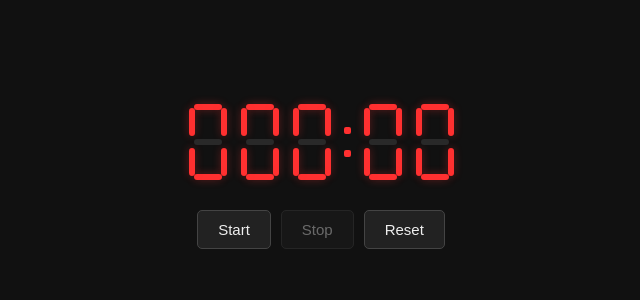
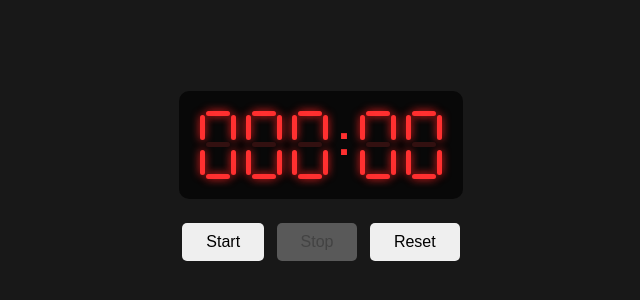
Before and after one commit to hejazee/cls, a plain HTML site: page 3 - Hard/1 - timer/timer.html in a window 1280 px wide. Shown: the part 224-524 px from the top of the page, without its empty margins (319-959 px from the left). Drawn offline with Linux system fonts and the light colour scheme.

Commit message:
simplification to timer

```diff
--- a/3 - Hard/1 - timer/timer.html
+++ b/3 - Hard/1 - timer/timer.html
@@ -1,3 +1,4 @@
+
 <!DOCTYPE html>
 <html lang="en">
 <head>
@@ -6,285 +7,291 @@
     <title>Digital Timer</title>
 
     <style>
-        /* Basic page layout and dark theme. */
-        * {
-            box-sizing: border-box;
+        body {
+            min-height: 100vh;
+            margin: 0;
+            display: flex;
+            flex-direction: column;
+            justify-content: center;
+            align-items: center;
+            gap: 24px;
+            background: #181818;
+            font-family: sans-serif;
         }
 
-        body {
-            margin: 0;
-            min-height: 100vh;
+        #display {
             display: flex;
-            justify-content: center;
             align-items: center;
-            background: #111;
-            color: #eee;
-            font-family: Arial, sans-serif;
+            gap: 8px;
+            padding: 20px;
+            background: #080808;
+            border-radius: 10px;
         }
 
-        /* Center the timer and its buttons. */
-        .timer {
-            text-align: center;
-        }
-
-        /* Arrange the digits and separator in one row. */
-        .display {
-            display: flex;
-            align-items: center;
-            justify-content: center;
-            gap: 8px;
-            margin-bottom: 30px;
-        }
-
-        /* Each digit consists of seven rectangular segments. */
         .digit {
             position: relative;
-            width: 44px;
-            height: 76px;
+            width: 38px;
+            height: 68px;
         }
 
         /* Shared appearance of all seven segments. */
         .segment {
             position: absolute;
-            background: #292929;
-            border-radius: 4px;
+            background: #321010;
+            border-radius: 3px;
         }
 
-        /* Horizontal segments: top, middle, and bottom. */
+        /* A lit segment becomes bright red with a subtle glow. */
+        .segment.on {
+            background: #ff3030;
+            box-shadow: 0 0 8px #ff2020;
+        }
+
+        /* Horizontal segments: a, g, d. */
         .a, .g, .d {
-            width: 28px;
-            height: 6px;
-            left: 8px;
+            width: 24px;
+            height: 5px;
+            left: 7px;
         }
 
         .a { top: 0; }
-        .g { top: 35px; }
+        .g { top: 31px; }
         .d { bottom: 0; }
 
-        /* Vertical segments on the left and right. */
-        .b, .c, .e, .f {
-            width: 6px;
-            height: 28px;
+        /* Vertical segments: f, b, e, c. */
+        .f, .b, .e, .c {
+            width: 5px;
+            height: 25px;
         }
 
-        .b { top: 4px; right: 3px; }
-        .c { bottom: 4px; right: 3px; }
-        .e { bottom: 4px; left: 3px; }
-        .f { top: 4px; left: 3px; }
+        .f { top: 4px; left: 1px; }
+        .b { top: 4px; right: 1px; }
+        .e { bottom: 4px; left: 1px; }
+        .c { bottom: 4px; right: 1px; }
 
-        /* Illuminate only the segments required for each digit. */
-        .segment.on {
-            background: #ff3030;
-            box-shadow: 0 0 8px #ff303055;
-        }
-
-        /* The colon separates seconds from centiseconds. */
         .colon {
-            display: flex;
-            flex-direction: column;
-            justify-content: center;
-            gap: 16px;
-            margin: 0 2px;
-        }
-
-        .colon span {
-            width: 7px;
-            height: 7px;
-            background: #ff3030;
-            border-radius: 2px;
-        }
-
-        /* Simple, consistent button styling. */
-        .buttons {
-            display: flex;
-            justify-content: center;
-            gap: 10px;
+            color: #ff3030;
+            font-size: 42px;
+            font-weight: bold;
+            padding-bottom: 8px;
         }
 
         button {
-            padding: 10px 20px;
-            border: 1px solid #444;
+            padding: 10px 24px;
+            margin: 0 4px;
+            border: 0;
             border-radius: 5px;
-            background: #222;
-            color: #eee;
-            font-size: 15px;
             cursor: pointer;
-        }
-
-        button:hover {
-            background: #333;
+            font-size: 16px;
         }
 
         button:disabled {
-            opacity: 0.4;
-            cursor: default;
-        }
-
-        /* Keep the timer usable on narrow screens. */
-        @media (max-width: 360px) {
-            .display { gap: 3px; }
-            .digit { transform: scale(.85); margin: 0 -3px; }
-            button { padding: 10px 12px; }
+            cursor: not-allowed;
         }
     </style>
 </head>
 <body>
 
-    <main class="timer">
+    <!-- Five static digits display seconds:centiseconds. -->
 
-        <!-- Three digits for seconds, then two for centiseconds. -->
-        <div class="display" id="display" aria-label="000 seconds and 00 centiseconds">
+    <div id="display" role="img" aria-label="000 seconds and 00 centiseconds">
+
+        <!-- Hundreds of seconds. -->
+        <div class="digit">
+            <span class="segment a"></span>
+            <span class="segment b"></span>
+            <span class="segment c"></span>
+            <span class="segment d"></span>
+            <span class="segment e"></span>
+            <span class="segment f"></span>
+            <span class="segment g"></span>
         </div>
 
-        <!-- Controls for starting, stopping, and resetting the timer. -->
-        <div class="buttons">
-            <button id="start">Start</button>
-            <button id="stop" disabled>Stop</button>
-            <button id="reset">Reset</button>
+        <!-- Tens of seconds. -->
+        <div class="digit">
+            <span class="segment a"></span>
+            <span class="segment b"></span>
+            <span class="segment c"></span>
+            <span class="segment d"></span>
+            <span class="segment e"></span>
+            <span class="segment f"></span>
+            <span class="segment g"></span>
         </div>
 
-    </main>
+        <!-- Units of seconds. -->
+        <div class="digit">
+            <span class="segment a"></span>
+            <span class="segment b"></span>
+            <span class="segment c"></span>
+            <span class="segment d"></span>
+            <span class="segment e"></span>
+            <span class="segment f"></span>
+            <span class="segment g"></span>
+        </div>
+
+        <span class="colon">:</span>
+
+        <!-- Tens of centiseconds. -->
+        <div class="digit">
+            <span class="segment a"></span>
+            <span class="segment b"></span>
+            <span class="segment c"></span>
+            <span class="segment d"></span>
+            <span class="segment e"></span>
+            <span class="segment f"></span>
+            <span class="segment g"></span>
+        </div>
+
+        <!-- Units of centiseconds. -->
+        <div class="digit">
+            <span class="segment a"></span>
+            <span class="segment b"></span>
+            <span class="segment c"></span>
+            <span class="segment d"></span>
+            <span class="segment e"></span>
+            <span class="segment f"></span>
+            <span class="segment g"></span>
+        </div>
+
+    </div>
+
+    <div>
+        <button id="start">Start</button>
+        <button id="stop" disabled>Stop</button>
+        <button id="reset">Reset</button>
+    </div>
 
     <script>
-        // Each digit maps to the seven segments that must be illuminated.
-        // Segment names: a (top), b (upper-right), c (lower-right),
-        // d (bottom), e (lower-left), f (upper-left), g (middle).
+        // Define which segments must be lit for each digit, from 0 to 9.
         const digitSegments = [
-            "abcdef",  // 0
-            "bc",      // 1
-            "abdeg",   // 2
-            "abcdg",   // 3
-            "bcfg",    // 4
-            "acdfg",   // 5
-            "acdefg",  // 6
-            "abc",     // 7
-            "abcdefg", // 8
-            "abcdfg"   // 9
+            'abcdef',  // 0
+            'bc',      // 1
+            'abdeg',   // 2
+            'abcdg',   // 3
+            'bcfg',    // 4
+            'acdfg',   // 5
+            'acdefg',  // 6
+            'abc',     // 7
+            'abcdefg', // 8
+            'abcdfg'   // 9
         ];
 
-        const display = document.getElementById("display");
-        const startButton = document.getElementById("start");
-        const stopButton = document.getElementById("stop");
-        const resetButton = document.getElementById("reset");
+        const display     = document.querySelector('#display');
+        const startButton = document.querySelector('#start');
+        const stopButton  = document.querySelector('#stop');
+        const resetButton = document.querySelector('#reset');
 
-        // Create five digits, each containing its seven segment elements.
-        // Keep references to the elements so updates do not rebuild the DOM.
-        const digits = [];
+        // Find the five digits already defined in HTML.
+        // Cache each digit's segment elements so render() can update them quickly.
+        const digits = [...document.querySelectorAll('.digit')].map(digit => {
+            const segments = {};
 
-        for (let i = 0; i < 5; i++) {
-            // Insert a colon between seconds and centiseconds.
-            if (i === 3) {
-                display.insertAdjacentHTML(
-                    "beforeend",
-                    '<div class="colon"><span></span><span></span></div>'
-                );
+            for (const name of 'abcdefg') {
+                segments[name] = digit.querySelector(`.${name}`);
             }
 
-            const digit = document.createElement("div");
-            digit.className = "digit";
+            return segments;
+        });
 
-            for (const segment of "abcdefg") {
-                const element = document.createElement("span");
-                element.className = `segment ${segment}`;
-                digit.appendChild(element);
+        // Elapsed time is stored in milliseconds.
+        let elapsed = 0;
+        let startTime = 0;
+        let intervalId = null;
+
+        // Maximum: 999 seconds and 59 centiseconds.
+        const MAX_TIME = 999590;
+
+        function render() {
+            // Convert milliseconds to whole centiseconds.
+            const totalCentiseconds = Math.floor(elapsed / 10);
+            const seconds           = Math.floor(totalCentiseconds / 100);
+            const centiseconds      = totalCentiseconds % 100;
+
+            // Convert the time to five digits, for example 01234 = 012:34.
+            const value = String(seconds).padStart(3, '0')
+                        + String(centiseconds).padStart(2, '0');
+
+            // Light the required segments and turn off the rest.
+            for (let i = 0; i < 5; i++) {
+                const required = digitSegments[Number(value[i])];
+
+                for (const name of 'abcdefg') {
+                    digits[i][name].classList.toggle(
+                        'on',
+                        required.includes(name)
+                    );
+                }
             }
 
-            display.appendChild(digit);
-            digits.push(digit);
-        }
-
-        // The maximum is 999 seconds and 59 centiseconds.
-        const MAX = 999 * 100 + 59;
-
-        // Elapsed time is stored as an integer number of centiseconds.
-        let elapsed = 0;
-        let startTime = 0;
-        let interval = null;
-
-        // Convert the elapsed time into five digits and illuminate segments.
-        function render() {
-            const seconds = Math.floor(elapsed / 100);
-            const centiseconds = elapsed % 100;
-
-            // Format as SSSCC, with leading zeroes.
-            const value = String(seconds).padStart(3, "0")
-                + String(centiseconds).padStart(2, "0");
-
-            digits.forEach((digit, index) => {
-                // Determine which segments are required for this digit.
-                const active = digitSegments[Number(value[index])];
-
-                digit.querySelectorAll(".segment").forEach(segment => {
-                    segment.classList.toggle(
-                        "on",
-                        active.includes(segment.classList[1])
-                    );
-                });
-            });
-
-            // Update the accessible text description.
+            // Provide a readable description for assistive technology.
             display.setAttribute(
-                "aria-label",
-                `${String(seconds).padStart(3, "0")} seconds and `
-                + `${String(centiseconds).padStart(2, "0")} centiseconds`
+                'aria-label',
+                `${seconds} seconds and ${String(centiseconds).padStart(2, '0')} centiseconds`
             );
         }
 
-        // Refresh from the actual elapsed time instead of counting interval
-        // callbacks, which can run late when the browser is busy.
-        function tick() {
-            elapsed = Math.floor((performance.now() - startTime) / 10);
+        function updateTimer() {
+            // Calculate time from the clock rather than counting interval calls.
+            elapsed = Math.min(performance.now() - startTime, MAX_TIME);
+            render();
 
-            if (elapsed >= MAX) {
-                elapsed = MAX;
+            // Stop automatically when the maximum time is reached.
+            if (elapsed >= MAX_TIME) {
                 stopTimer();
+            }
+        }
+
+        function startTimer() {
+            // Do not start a second interval or exceed the maximum time.
+            if (intervalId !== null || elapsed >= MAX_TIME) return;
+
+            // Subtract elapsed time so the timer resumes correctly after Stop.
+            startTime = performance.now() - elapsed;
+
+            // Update immediately, then refresh approximately every 10 ms.
+            updateTimer();
+
+            // updateTimer() might stop the timer if the limit has been reached.
+            if (elapsed < MAX_TIME) {
+                intervalId = setInterval(updateTimer, 10);
+                startButton.disabled = true;
+                stopButton.disabled = false;
+            }
+        }
+
+        function stopTimer() {
+            if (intervalId !== null) {
+                // Capture the latest elapsed time before clearing the interval.
+                elapsed = Math.min(performance.now() - startTime, MAX_TIME);
+                clearInterval(intervalId);
+                intervalId = null;
                 render();
-                return;
             }
 
-            render();
-        }
-
-        // Start or resume timing without losing the previously elapsed time.
-        function startTimer() {
-            if (interval !== null || elapsed >= MAX) {
-                return;
-            }
-
-            // Subtract the saved elapsed time to resume from the right point.
-            startTime = performance.now() - elapsed * 10;
-
-            interval = setInterval(tick, 10);
-
-            startButton.disabled = true;
-            stopButton.disabled = false;
-        }
-
-        // Stop the timer while preserving its elapsed value.
-        function stopTimer() {
-            if (interval !== null) {
-                clearInterval(interval);
-                interval = null;
-            }
-
-            startButton.disabled = elapsed >= MAX;
+            startButton.disabled = elapsed >= MAX_TIME;
             stopButton.disabled = true;
         }
 
-        // Reset the display and return the timer to its initial state.
         function resetTimer() {
-            stopTimer();
+            // Stop the interval if it is running.
+            if (intervalId !== null) {
+                clearInterval(intervalId);
+                intervalId = null;
+            }
+
             elapsed = 0;
             render();
+
             startButton.disabled = false;
+            stopButton.disabled = true;
         }
 
-        // Connect the buttons to their respective actions.
-        startButton.addEventListener("click", startTimer);
-        stopButton.addEventListener("click", stopTimer);
-        resetButton.addEventListener("click", resetTimer);
+        // Connect each button to its timer operation.
+        startButton.addEventListener('click', startTimer);
+        stopButton.addEventListener('click', stopTimer);
+        resetButton.addEventListener('click', resetTimer);
 
-        // Show 000:00 when the page first loads.
+        // Initialize the display to 000:00.
         render();
     </script>
 
```
Also changed, not shown: 1 other file.
